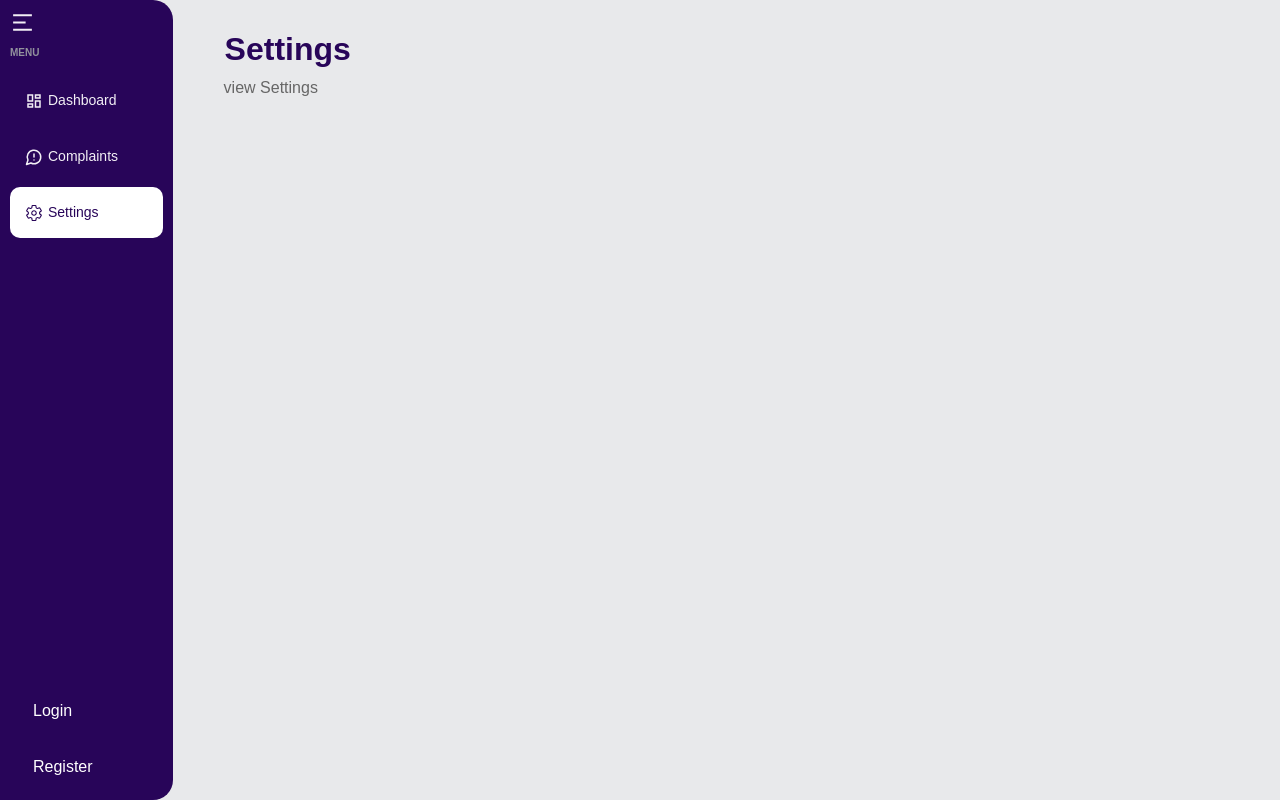
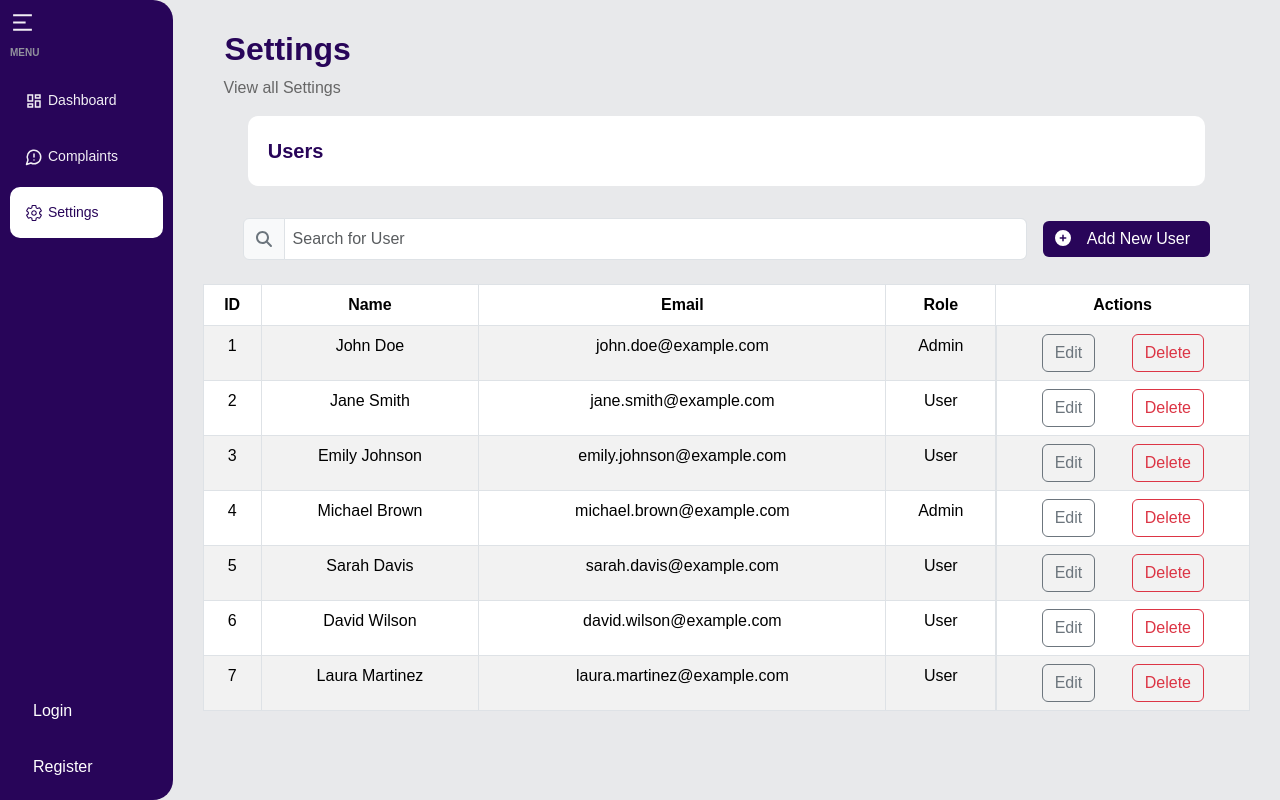
Before and after one commit to Maro7772/DEPI-R2-S1-Mega-project-Student-Complaints, a React (Vite) app: page /settings in a window 1280 px wide. Built offline with nearby package versions, Linux system fonts and the light colour scheme.

Commit message:
updating errors at setting branch

```diff
--- a/package.json
+++ b/package.json
@@ -11,12 +11,9 @@
     "start": "vite"
   },
   "dependencies": {
-<<<<<<< HEAD
     "@fortawesome/fontawesome-svg-core": "^6.7.2",
     "@fortawesome/free-brands-svg-icons": "^6.7.2",
     "@fortawesome/free-regular-svg-icons": "^6.7.2",
-=======
->>>>>>> SideBar
     "@fortawesome/free-solid-svg-icons": "^6.7.2",
     "@fortawesome/react-fontawesome": "^0.2.2",
     "@reduxjs/toolkit": "^2.6.1",
--- a/src/pages/Settings.tsx
+++ b/src/pages/Settings.tsx
@@ -20,11 +20,7 @@ const initialUsers = [
 
 // functional component
 const Settings = () => {
-  return (
-    <Container>
-      <Heading title="Settings" description="view Settings" />
-    </Container>
-  );
+
 //create new array (users) to edit on (initialUsers) using (useState) function
 const [users, setUsers] = useState(initialUsers);
 
@@ -129,7 +125,7 @@ const handleAddUser = () => {
   return (
     <Container className="applications d-flex flex-column">
       <Heading title="Settings" description="View all Settings" />
-       <HeadBar title={"Users"} select={false}/>
+       <HeadBar title={"Users"} select={true}/>
 
       <div className="container py-2 px-2">
         {/* search input and add user button */}
```
